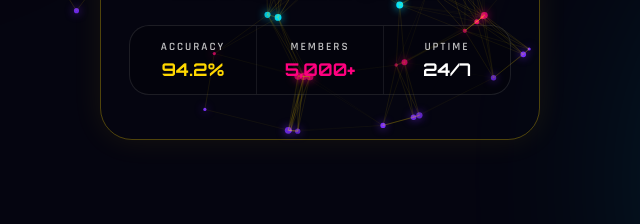
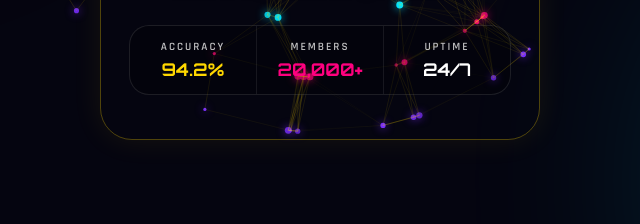
Before and after one commit to Vinitjaat12/captainog, a plain HTML site: page index.html in a window 1280 px wide. Shown: the part 573-797 px from the top of the page, 320-960 px from the left. Drawn offline with Linux system fonts and the light colour scheme; animation ran at ten frames a second.

Commit message:
Update index.html

```diff
--- a/index.html
+++ b/index.html
@@ -356,7 +356,7 @@ src="https://www.facebook.com/tr?id=1996614787888316&ev=PageView&noscript=1"
         </div>
         <div class="stat">
             <span class="label">Members</span>
-            <span class="value magenta">5,000+</span>
+            <span class="value magenta">20,000+</span>
         </div>
         <div class="stat">
             <span class="label">Uptime</span>
```
